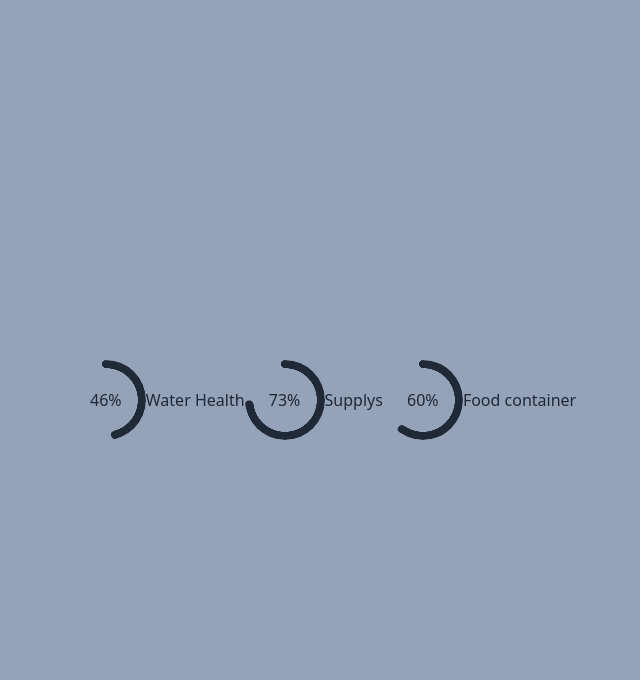
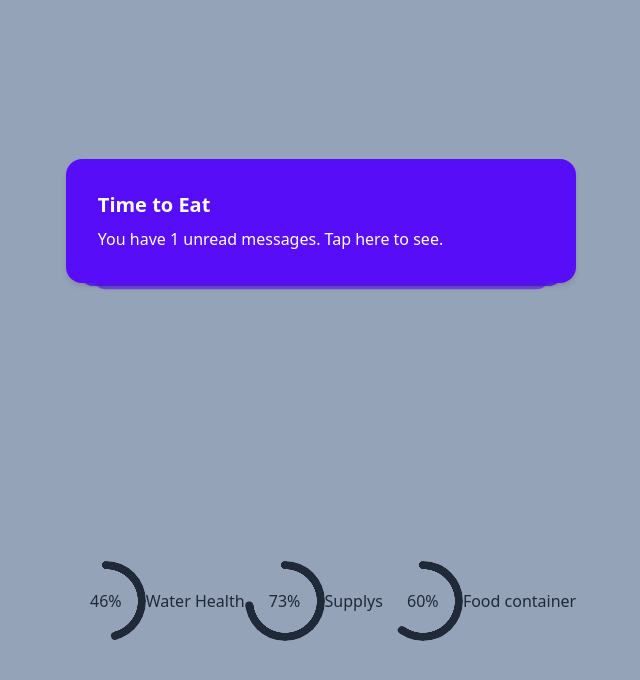
Before and after one commit to darkimpow/Deliverable-12-Fish-Tank-Controller, a plain HTML site: page main.html in a window 1280 px wide. Shown: the whole page, without its empty margins (319-959 px from the left). Drawn offline with nearby package versions, Linux system fonts and the light colour scheme.

Commit message:
added notification bar to main.html section

```diff
--- a/main.html
+++ b/main.html
@@ -7,7 +7,29 @@
     </head>
 
     <body>
-        <body class="h-screen bg-slate-400 flex items-center justify-center">
+        <body class="h-screen bg-slate-400 flex grid items-center justify-center p-5">
+
+                   <!--Notification bar on top of radial cirlces-->
+            <div class="stack">
+                <div class="card shadow-md bg-primary text-primary-content">
+                  <div class="card-body">
+                    <h2 class="card-title">Time to Eat</h2>
+                    <p>You have 1 unread messages. Tap here to see.</p>
+                  </div>
+                </div>
+                <div class="card shadow bg-primary text-primary-content">
+                  <div class="card-body">
+                    <h2 class="card-title">Notification 2</h2>
+                    <p>You have 3 unread messages. Tap here to see.</p>
+                  </div>
+                </div>
+                <div class="card shadow-sm bg-primary text-primary-content">
+                  <div class="card-body">
+                    <h2 class="card-title">Notification 3</h2>
+                    <p>You have 3 unread messages. Tap here to see.</p>
+                  </div>
+                </div>
+              </div>
 
              <!--Main section will include radial percentag boxes for liquids used in the fish tank -->
             <div class="flex items-center justify-center">
@@ -17,7 +39,6 @@
                 <p>Supplys</p>
                 <div class="radial-progress" style="--value:60;">60%</div>
                 <p>Food container</p>
-
             </div>
 
 
```
Lines whose indentation alone changed are shown as unchanged.
